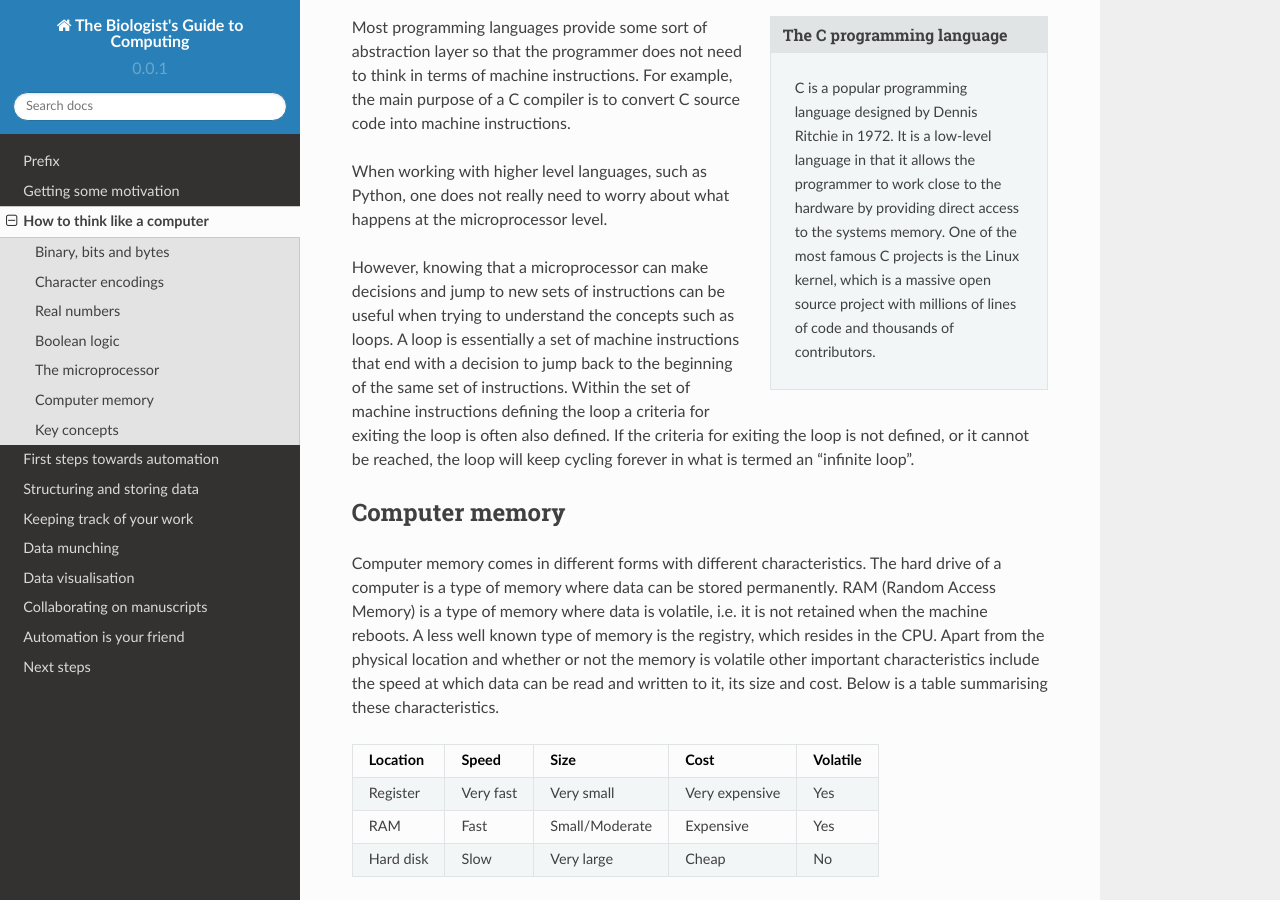
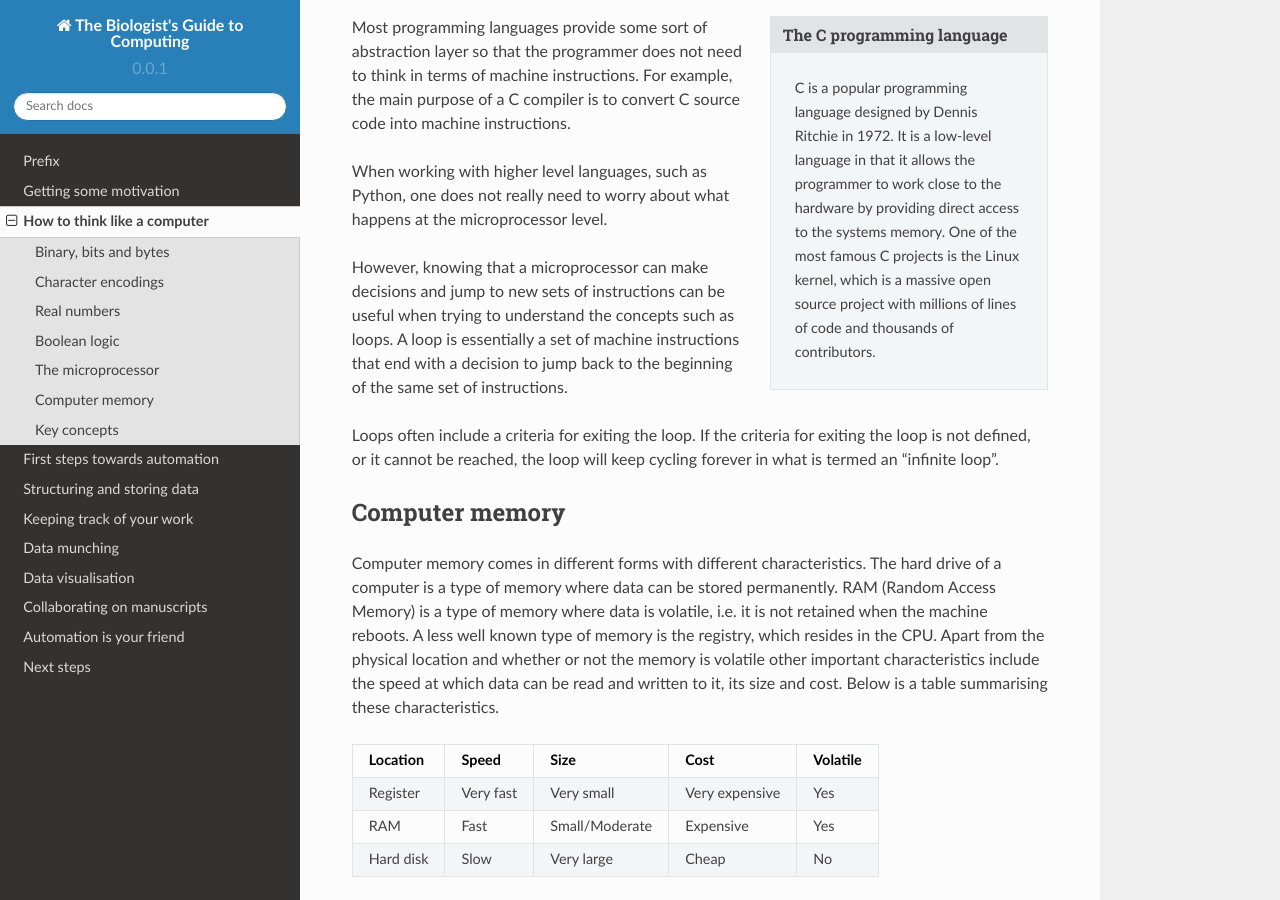
Before and after one commit to tjelvar-olsson/biologists-guide-to-computing, a Sphinx documentation site: the page built from source/how-to-think-like-a-computer.rst, in a window 1280 px wide and 900 px high, scrolled down 4212 px. Built offline with Sphinx 7.4.7 and the Read the Docs theme 2.0.0, drawn with Linux system fonts in a browser that asks for light colours; some of the changed text lies outside the part shown.

Commit message:
Implemented Nadia's suggestions.

```diff
--- a/source/how-to-think-like-a-computer.rst
+++ b/source/how-to-think-like-a-computer.rst
@@ -219,11 +219,11 @@ to worry about what happens at the microprocessor level.
 However, knowing that a microprocessor can make decisions and jump to new sets
 of instructions can be useful when trying to understand the concepts such as
 loops. A loop is essentially a set of machine instructions that end with a
-decision to jump back to the beginning of the same set of instructions. Within
-the set of machine instructions defining the loop a criteria for exiting the
-loop is often also defined. If the criteria for exiting the loop is not
-defined, or it cannot be reached, the loop will keep cycling forever in what is
-termed an "infinite loop".
+decision to jump back to the beginning of the same set of instructions.
+
+Loops often include a criteria for exiting the loop. If the criteria for
+exiting the loop is not defined, or it cannot be reached, the loop will keep
+cycling forever in what is termed an "infinite loop".
 
 
 Computer memory
--- a/source/keeping-track-of-your-work.rst
+++ b/source/keeping-track-of-your-work.rst
@@ -23,7 +23,9 @@ what changes were introduced since the last working state of the code.
 Because this is a problem that people developing software have been faced with
 for a long time there are now some excellent tools for dealing with it. The
 solution is to use a version control system. Here we will use Git, one of the
-most popular version control systems, to keep track of our work.
+most popular version control systems, to keep track of our work. In its most
+basic form you can think of Git as a tool for providing you with an infinite
+undo-button.
 
 
 First time configuration of Git
@@ -433,7 +435,7 @@ represent the first and second command line arguments, respectively.
 
 .. warning:: Bash makes a distinction between single and double quotes. To expand
              variables one needs to use double quotes. If not one will get the
-             literal value of the string within the single quotes. Foe example,
+             literal value of the string within the single quotes. For example,
              the command ``echo 'Species: $SPECIES'`` would print the literal
              string ``Species: $SPECIES``.
 
```
Also changed, not shown: other parts of source/how-to-think-like-a-computer.rst (+1 -1 lines), source/first-steps-towards-automation.rst (+4 -4 lines).
